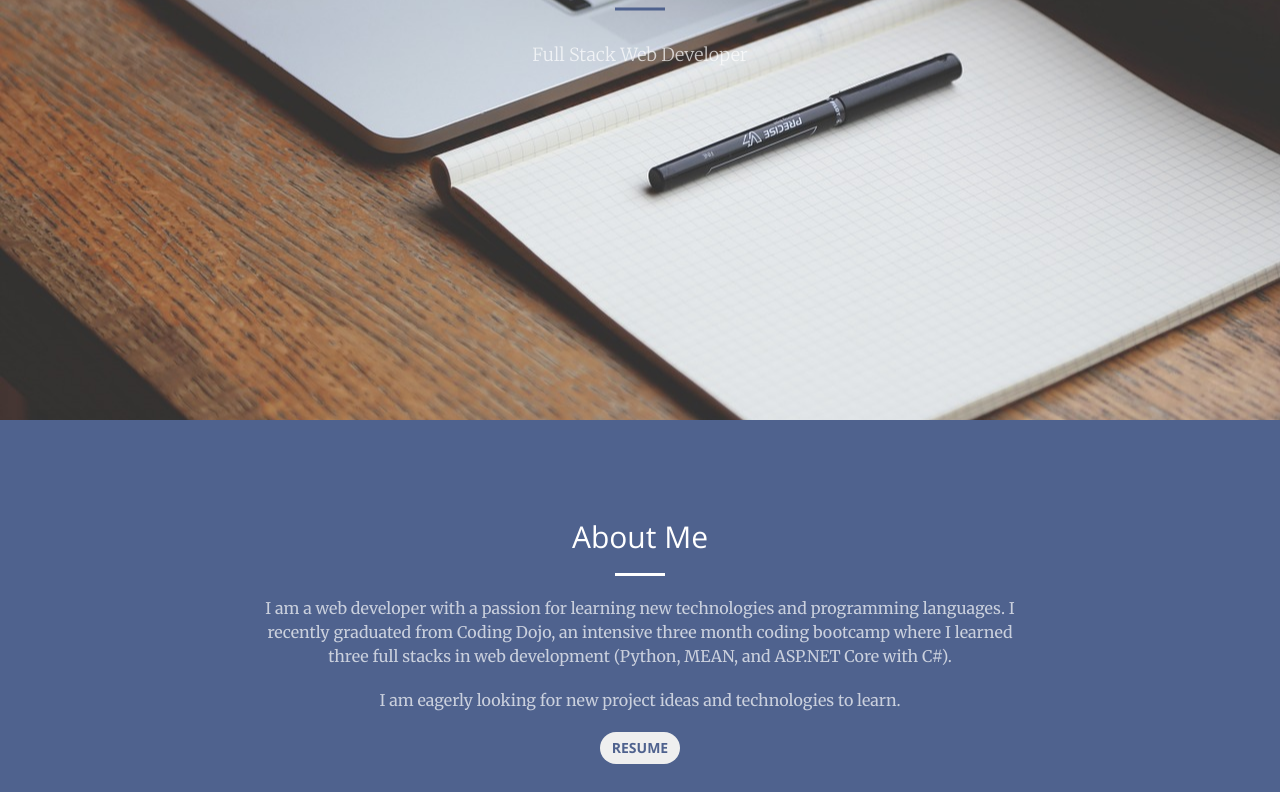
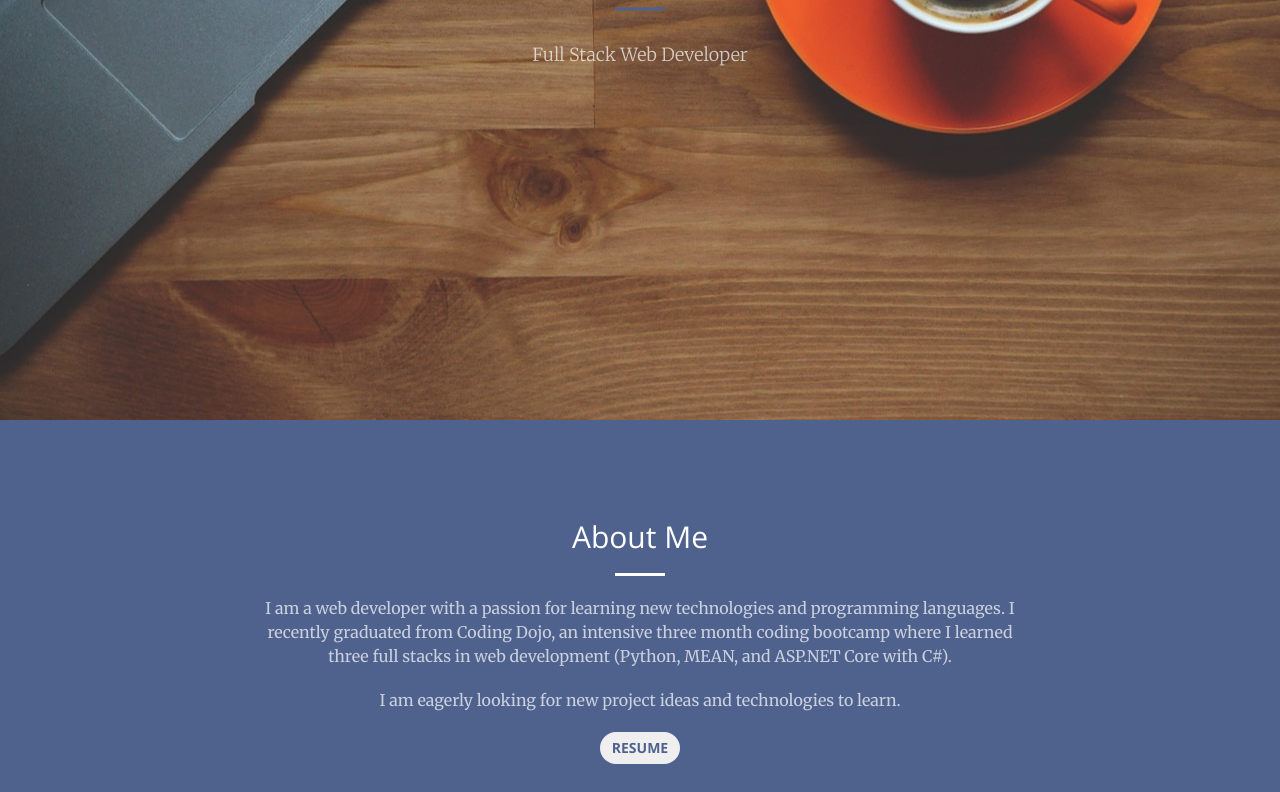
Before and after one commit to antcho92/antcho92.github.io, a website: page index.html in a window 1280 px wide. Shown: the part 380-1172 px from the top of the page. Drawn offline with nearby package versions, Linux system fonts and the light colour scheme.

Commit message:
switched background image

```diff
--- a/css/creative.css
+++ b/css/creative.css
@@ -155,7 +155,7 @@ header {
   background-size: cover;
   -o-background-size: cover;
   background-position: center;
-  background-image: url('../img/header.jpg');
+  background-image: url('../img/header2.jpg');
   text-align: center;
   color: white;
 }
```
Also changed, not shown: img/header2.jpg (added).
